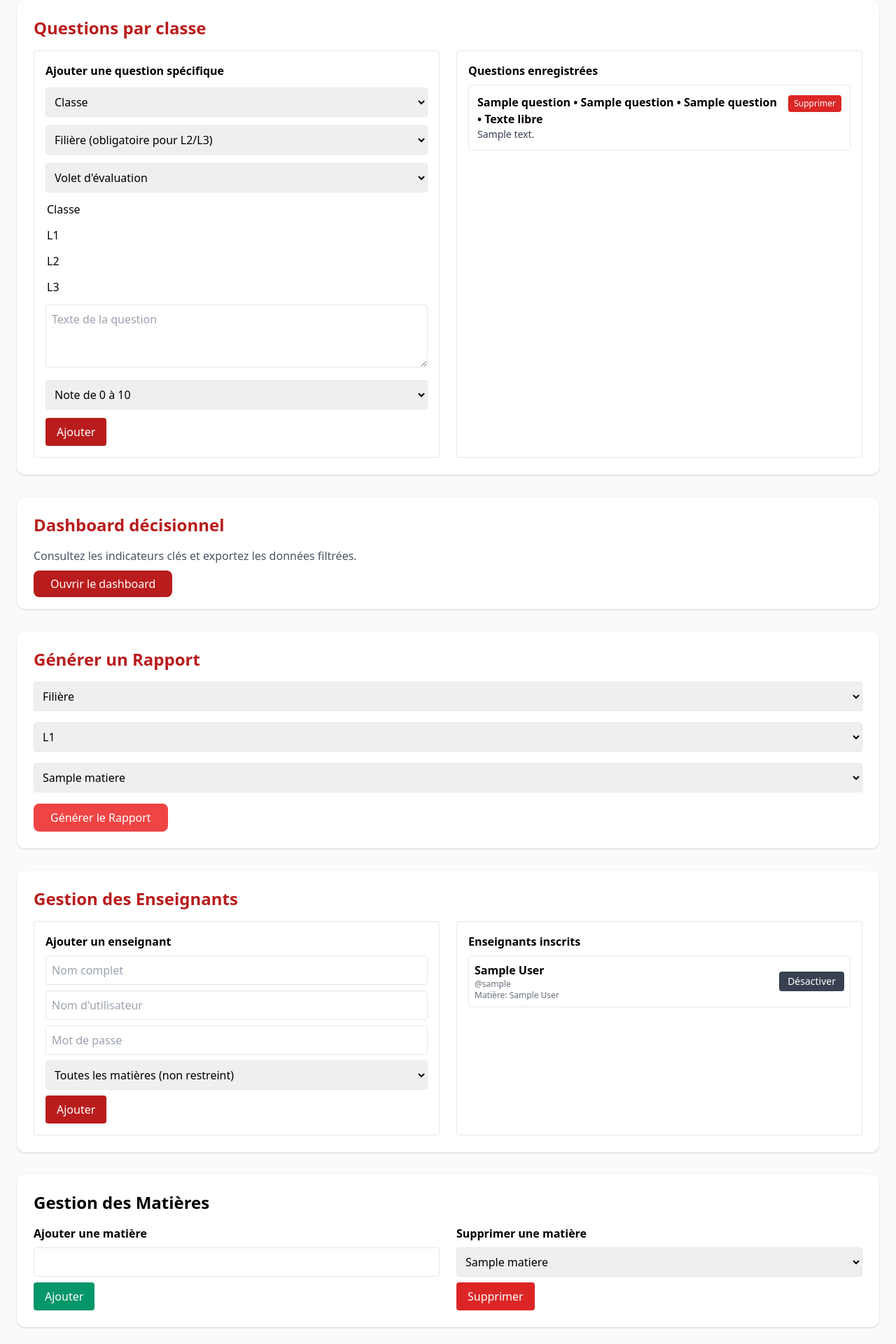
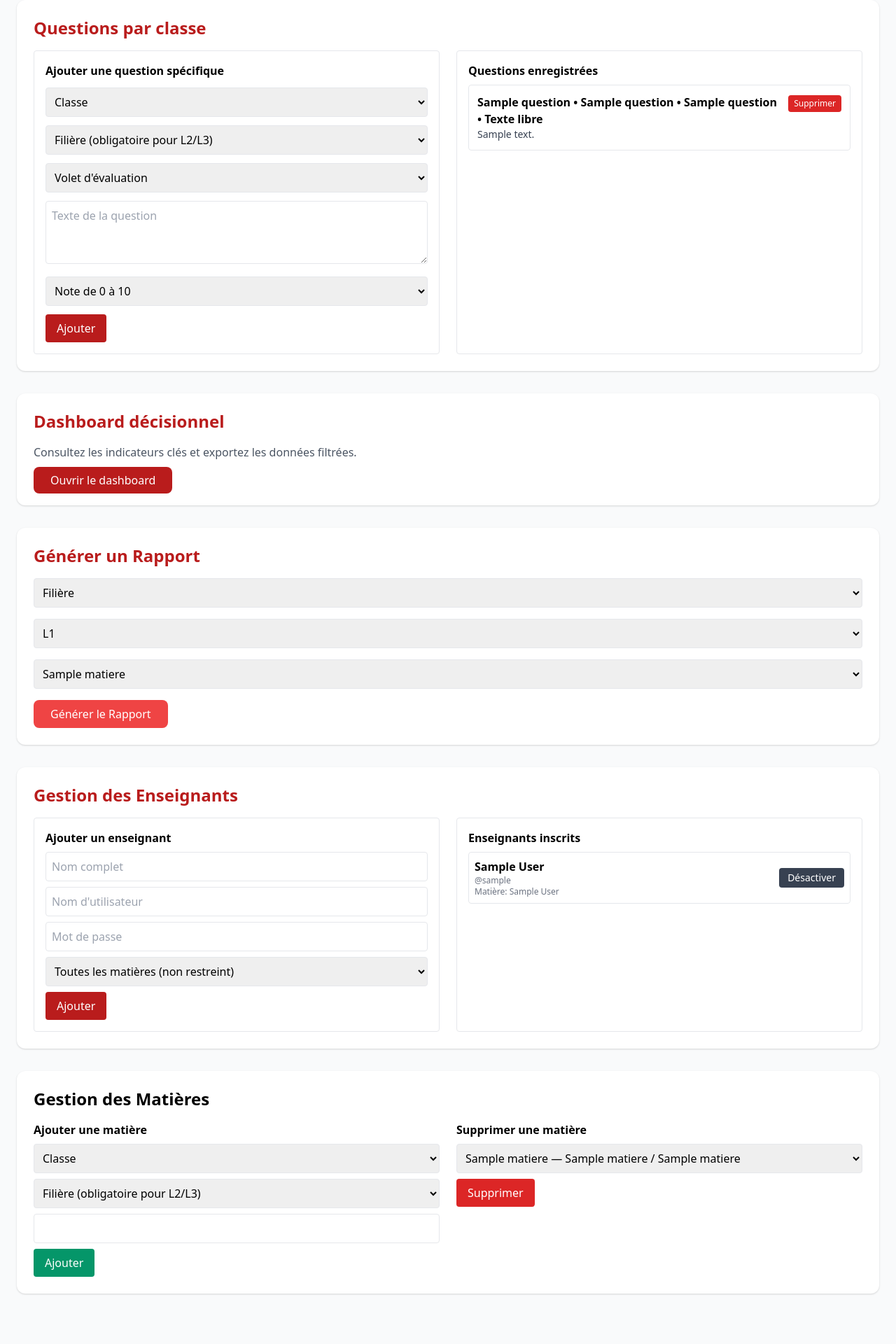
Before and after one commit to princeforever12/systeme_d_evaluation_des_professeurs, a Flask app: page /admin in a window 1280 px wide. Shown: the part 1396-3316 px from the top of the page at 70% size. After the commit the page ends 3245 px from the top, so only its background shows below. Run offline with Flask 3, Linux system fonts and the light colour scheme; the visitor is signed in with stand-in values (Sample User, id 1); tables that the repository leaves empty hold one stand-in row (values such as "Sample post").

Commit message:
Add class/filiere-scoped subject management in admin

```diff
--- a/app.py
+++ b/app.py
@@ -49,6 +49,8 @@
 class Matiere(db.Model):
     id = db.Column(db.Integer, primary_key=True)
     nom = db.Column(db.String(100), nullable=False)
+    class_name = db.Column(db.String(100), nullable=False, default='ALL')
+    filiere_name = db.Column(db.String(30), nullable=False, default='ALL')
 
 
 class EvaluationCampaign(db.Model):
@@ -825,12 +827,36 @@
     if not ensure_admin_session():
         return redirect(url_for('login'))
 
-    matiere_name = request.form.get('matiere_name')
-    if matiere_name:
-        db.session.add(Matiere(nom=matiere_name))
+    matiere_name = request.form.get('matiere_name', '').strip()
+    class_name = request.form.get('class_name', '').strip()
+    filiere_name = request.form.get('filiere_name', '').strip()
+
+    if matiere_name and class_name:
+        if class_name not in CLASS_LEVELS:
+            flash('Veuillez sélectionner une classe valide (L1/L2/L3).', 'danger')
+            return redirect(url_for('admin'))
+
+        if class_name == 'L1':
+            filiere_name = L1_LABEL
+        elif filiere_name not in FILIERES_ITER:
+            flash('Veuillez sélectionner une filière valide pour L2/L3.', 'danger')
+            return redirect(url_for('admin'))
+
+        existing = Matiere.query.filter_by(
+            nom=matiere_name,
+            class_name=class_name,
+            filiere_name=filiere_name,
+        ).first()
+        if existing:
+            flash('Cette matière existe déjà pour cette classe/filière.', 'warning')
+            return redirect(url_for('admin'))
+
+        db.session.add(Matiere(nom=matiere_name, class_name=class_name, filiere_name=filiere_name))
         db.session.commit()
-        log_audit('matiere_added', f'nom={matiere_name}')
+        log_audit('matiere_added', f'nom={matiere_name}, classe={class_name}, filiere={filiere_name}')
         flash('Matière ajoutée avec succès.', 'success')
+    else:
+        flash('Le nom de la matière et la classe sont requis.', 'danger')
     return redirect(url_for('admin'))
 
 
@@ -845,7 +871,10 @@
         if matiere_to_delete:
             db.session.delete(matiere_to_delete)
             db.session.commit()
-            log_audit('matiere_deleted', f'nom={matiere_to_delete.nom}')
+            log_audit(
+                'matiere_deleted',
+                f'nom={matiere_to_delete.nom}, classe={matiere_to_delete.class_name}, filiere={matiere_to_delete.filiere_name}'
+            )
             flash('Matière supprimée avec succès.', 'success')
     return redirect(url_for('admin'))
 
@@ -1090,6 +1119,18 @@
         db.session.execute(text("UPDATE class_question SET volet_name = 'enseignement' WHERE volet_name IS NULL"))
         db.session.commit()
 
+    matiere_columns = {row[1] for row in db.session.execute(text("PRAGMA table_info(matiere)"))}
+    if 'class_name' not in matiere_columns:
+        db.session.execute(text("ALTER TABLE matiere ADD COLUMN class_name VARCHAR(100) DEFAULT 'ALL'"))
+        db.session.execute(text("UPDATE matiere SET class_name = 'ALL' WHERE class_name IS NULL"))
+        db.session.commit()
+
+    matiere_columns = {row[1] for row in db.session.execute(text("PRAGMA table_info(matiere)"))}
+    if 'filiere_name' not in matiere_columns:
+        db.session.execute(text("ALTER TABLE matiere ADD COLUMN filiere_name VARCHAR(30) DEFAULT 'ALL'"))
+        db.session.execute(text("UPDATE matiere SET filiere_name = 'ALL' WHERE filiere_name IS NULL"))
+        db.session.commit()
+
 
 if __name__ == '__main__':
     with app.app_context():
--- a/templates/admin.html
+++ b/templates/admin.html
@@ -209,7 +209,7 @@
             <div class="grid md:grid-cols-2 gap-6">
                 <form method="POST" action="{{ url_for('add_class_question') }}" class="space-y-3 border rounded p-4">
                     <label class="font-semibold">Ajouter une question spécifique</label>
-                    <select name="class_name" required class="w-full p-2 border rounded">
+                    <select name="class_name" id="question_class_name" required class="w-full p-2 border rounded">
                         <option value="">Classe</option>
                         {% for classe in classes %}<option value="{{ classe.nom }}">{{ classe.nom }}</option>{% endfor %}
                     </select>
@@ -226,21 +226,6 @@
                         {% for volet in volets %}
                             <option value="{{ volet }}">{{ volet_labels[volet] }}</option>
                         {% endfor %}
-                    </div>
-                </div>
-            </div>
-        </div>
-
-
-
-        <div class="bg-white rounded-xl shadow p-6">
-            <h2 class="text-2xl font-bold mb-4 text-red-700">Questions par classe</h2>
-            <div class="grid md:grid-cols-2 gap-6">
-                <form method="POST" action="{{ url_for('add_class_question') }}" class="space-y-3 border rounded p-4">
-                    <label class="font-semibold">Ajouter une question spécifique</label>
-                    <select name="class_name" required class="w-full p-2 border rounded">
-                        <option value="">Classe</option>
-                        {% for classe in classes %}<option value="{{ classe.nom }}">{{ classe.nom }}</option>{% endfor %}
                     </select>
                     <textarea name="question_text" rows="3" placeholder="Texte de la question" required class="w-full p-2 border rounded"></textarea>
                     <select name="response_type" required class="w-full p-2 border rounded">
@@ -346,13 +331,29 @@
             <div class="grid md:grid-cols-2 gap-6">
                 <form method="POST" action="{{ url_for('add_matiere') }}" class="space-y-2">
                     <label class="font-semibold">Ajouter une matière</label>
+                    <select name="class_name" id="subject_class_name" required class="w-full p-2 border rounded">
+                        <option value="">Classe</option>
+                        {% for classe in classes %}<option value="{{ classe.nom }}">{{ classe.nom }}</option>{% endfor %}
+                    </select>
+                    <select name="filiere_name" id="subject_filiere_name" class="w-full p-2 border rounded">
+                        <option value="">Filière (obligatoire pour L2/L3)</option>
+                        {% for filiere in filieres %}
+                            {% if filiere != 'L1 (sans filière)' %}
+                                <option value="{{ filiere }}">{{ filiere }}</option>
+                            {% endif %}
+                        {% endfor %}
+                    </select>
                     <input type="text" name="matiere_name" required class="w-full p-2 border rounded">
                     <button class="bg-green-600 text-white px-4 py-2 rounded">Ajouter</button>
                 </form>
                 <form method="POST" action="{{ url_for('delete_matiere') }}" class="space-y-2">
                     <label class="font-semibold">Supprimer une matière</label>
                     <select name="matiere_id" required class="w-full p-2 border rounded">
-                        {% for matiere in matieres %}<option value="{{ matiere.id }}">{{ matiere.nom }}</option>{% endfor %}
+                        {% for matiere in matieres %}
+                            <option value="{{ matiere.id }}">
+                                {{ matiere.nom }} — {{ matiere.class_name }} / {{ matiere.filiere_name }}
+                            </option>
+                        {% endfor %}
                     </select>
                     <button class="bg-red-600 text-white px-4 py-2 rounded">Supprimer</button>
                 </form>
@@ -360,8 +361,10 @@
         </div>
     </div>
 <script>
-    const questionClassSelect = document.querySelector('select[name="class_name"]');
+    const questionClassSelect = document.getElementById('question_class_name');
     const questionFiliereSelect = document.getElementById('question_filiere_name');
+    const subjectClassSelect = document.getElementById('subject_class_name');
+    const subjectFiliereSelect = document.getElementById('subject_filiere_name');
 
     function updateQuestionFiliereRequirement() {
         if (!questionClassSelect || !questionFiliereSelect) return;
@@ -376,6 +379,20 @@
         questionClassSelect.addEventListener('change', updateQuestionFiliereRequirement);
         updateQuestionFiliereRequirement();
     }
+
+    function updateSubjectFiliereRequirement() {
+        if (!subjectClassSelect || !subjectFiliereSelect) return;
+        const selectedClass = subjectClassSelect.value;
+        const isL1 = selectedClass === 'L1';
+        subjectFiliereSelect.required = !isL1;
+        subjectFiliereSelect.disabled = isL1;
+        if (isL1) subjectFiliereSelect.value = '';
+    }
+
+    if (subjectClassSelect && subjectFiliereSelect) {
+        subjectClassSelect.addEventListener('change', updateSubjectFiliereRequirement);
+        updateSubjectFiliereRequirement();
+    }
 </script>
 </body>
 </html>
```
